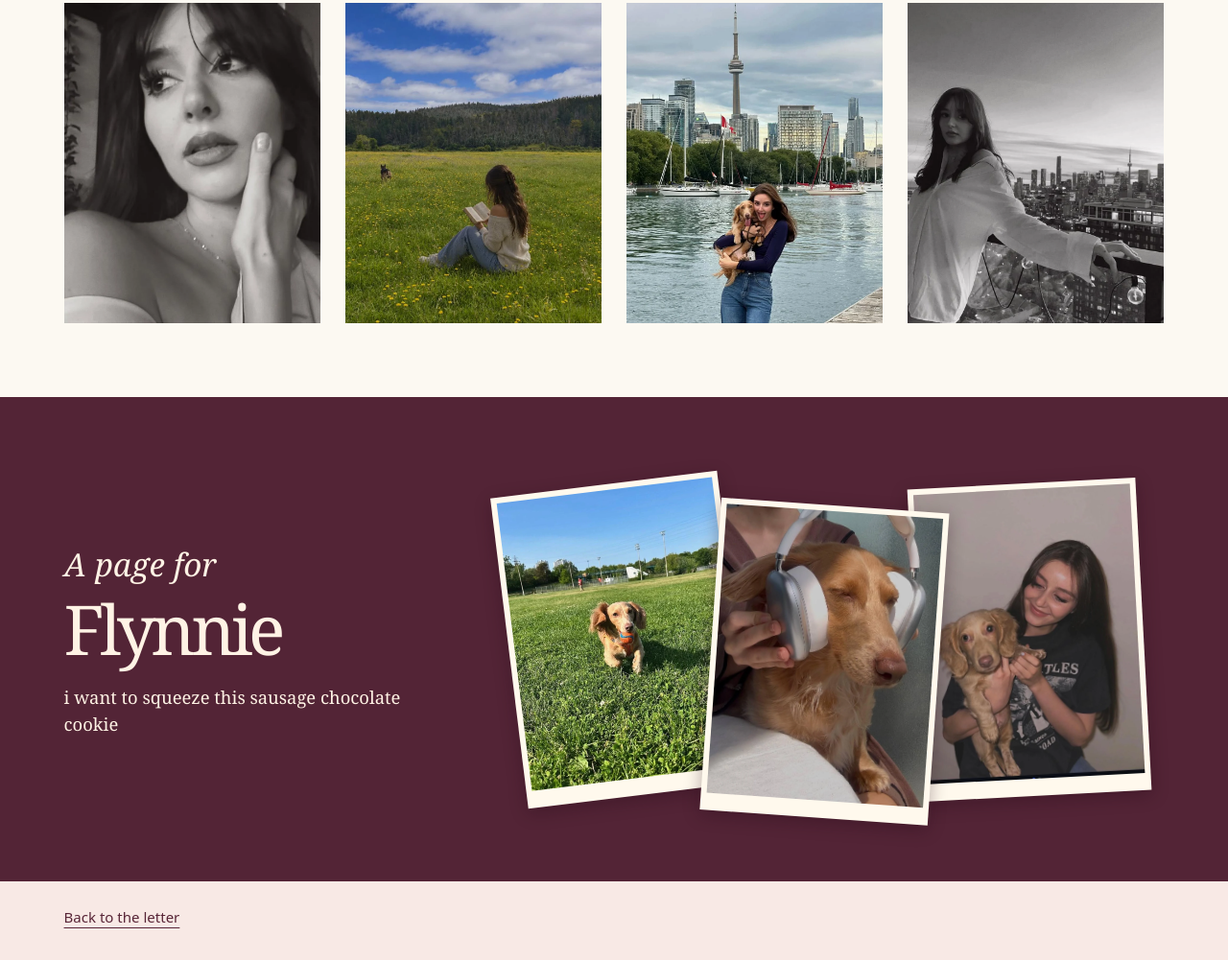
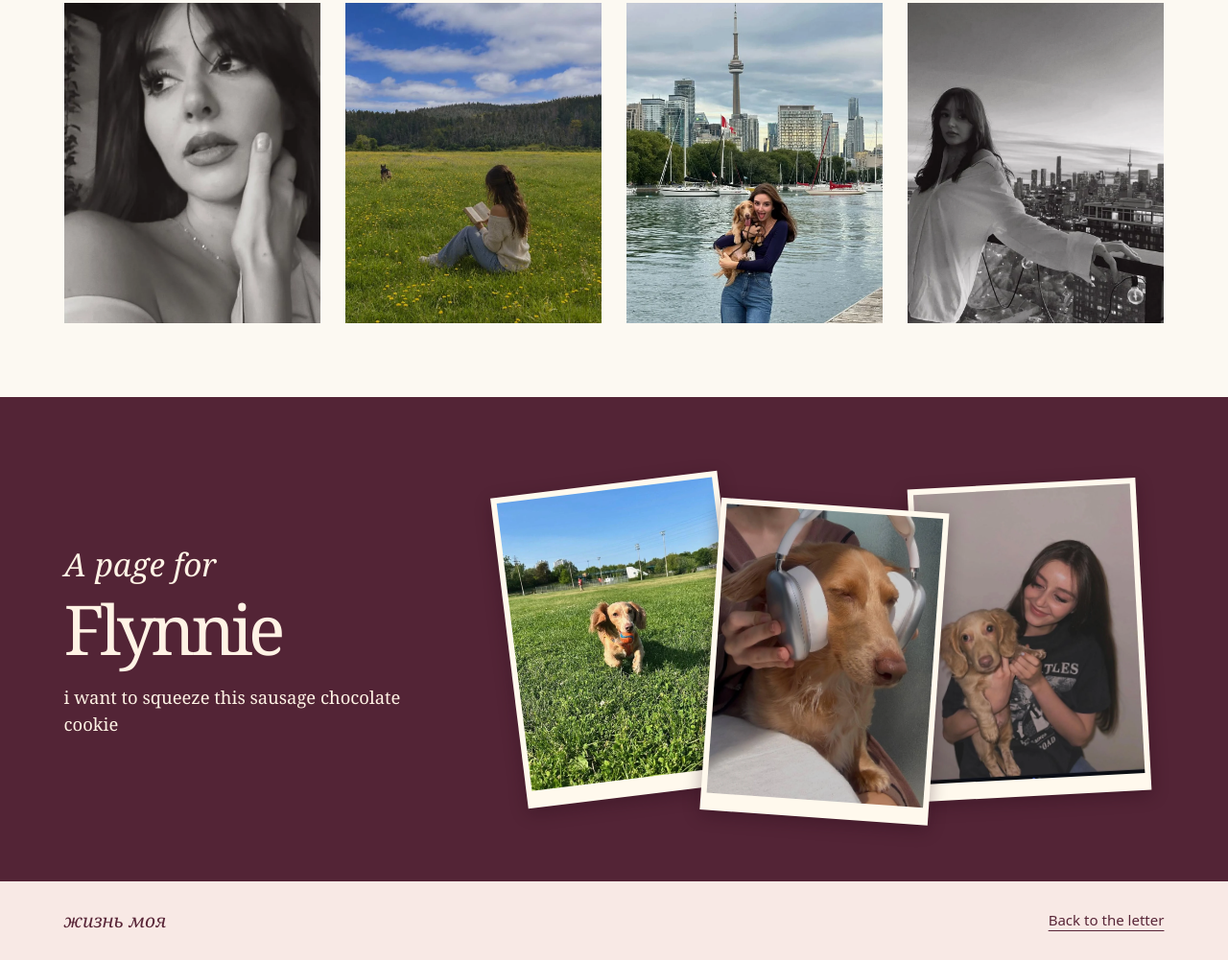
Before and after one commit to Brunozace/-, a plain HTML site: page index.html in a window 1280 px wide. Shown: the part 913-1914 px from the top of the page at 96% size. Drawn offline with Linux system fonts and the light colour scheme.

Commit message:
Add the Russian footer dedication

```diff
--- a/index.html
+++ b/index.html
@@ -28,5 +28,5 @@
 </div></section>
 <section id="flynnie" class="dog"><div><p class="script">A page for</p><h2>Flynnie</h2><p>i want to squeeze this sausage chocolate cookie</p></div>
 <div class="snapshots"><figure><img loading="lazy" src="assets/grass.webp" alt="Flynnie trotting through the grass."></figure><figure><img loading="lazy" src="assets/headphones.webp" alt="Flynnie wearing silver headphones, eyes closed."></figure><figure><img loading="lazy" src="assets/together.webp" alt="You smiling down at Flynnie in your arms."></figure></div></section>
-</main><footer><a href="#main">Back to the letter</a></footer>
+</main><footer><span lang="ru">жизнь моя</span><a href="#main">Back to the letter</a></footer>
 </body></html>
```
